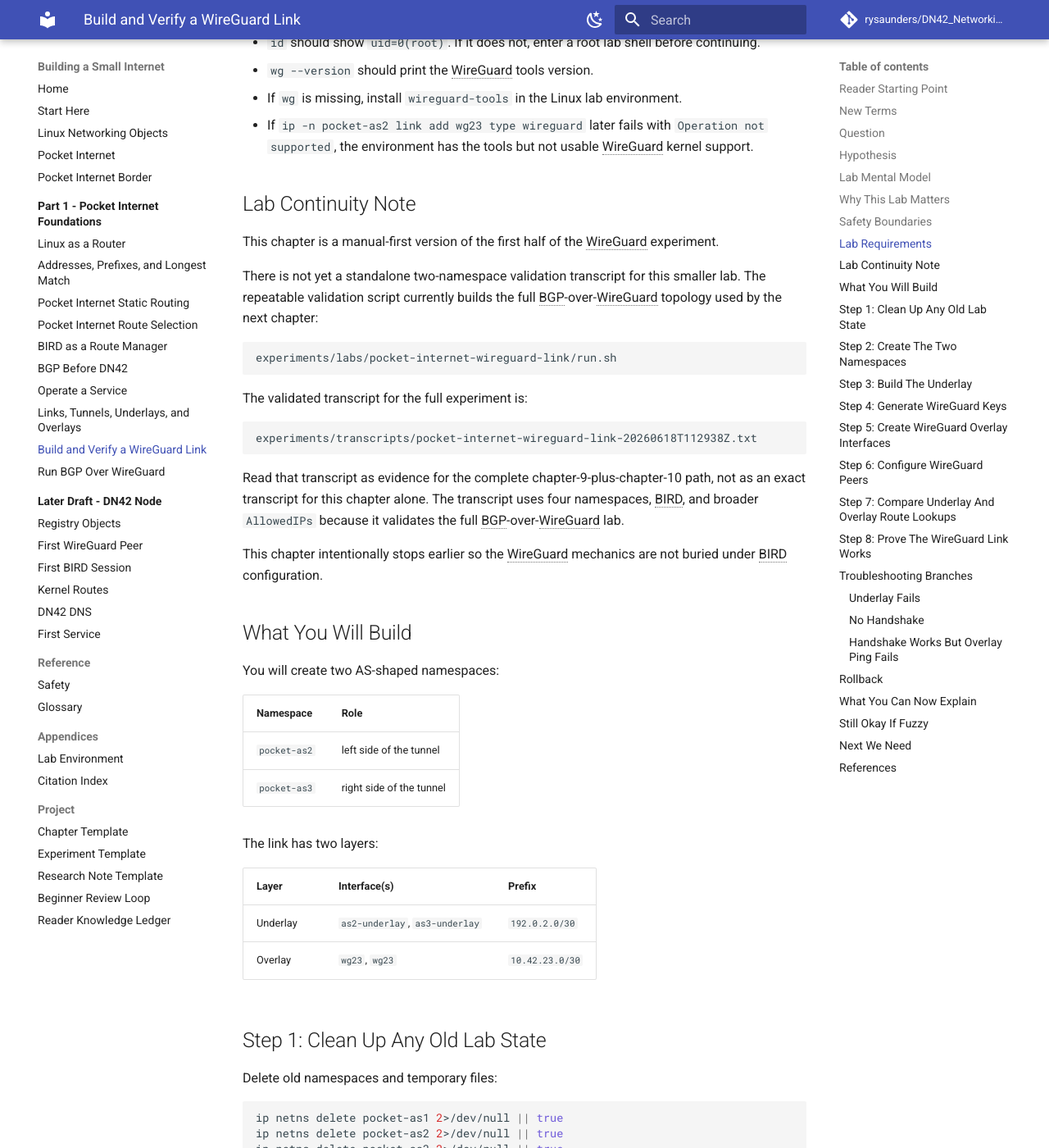
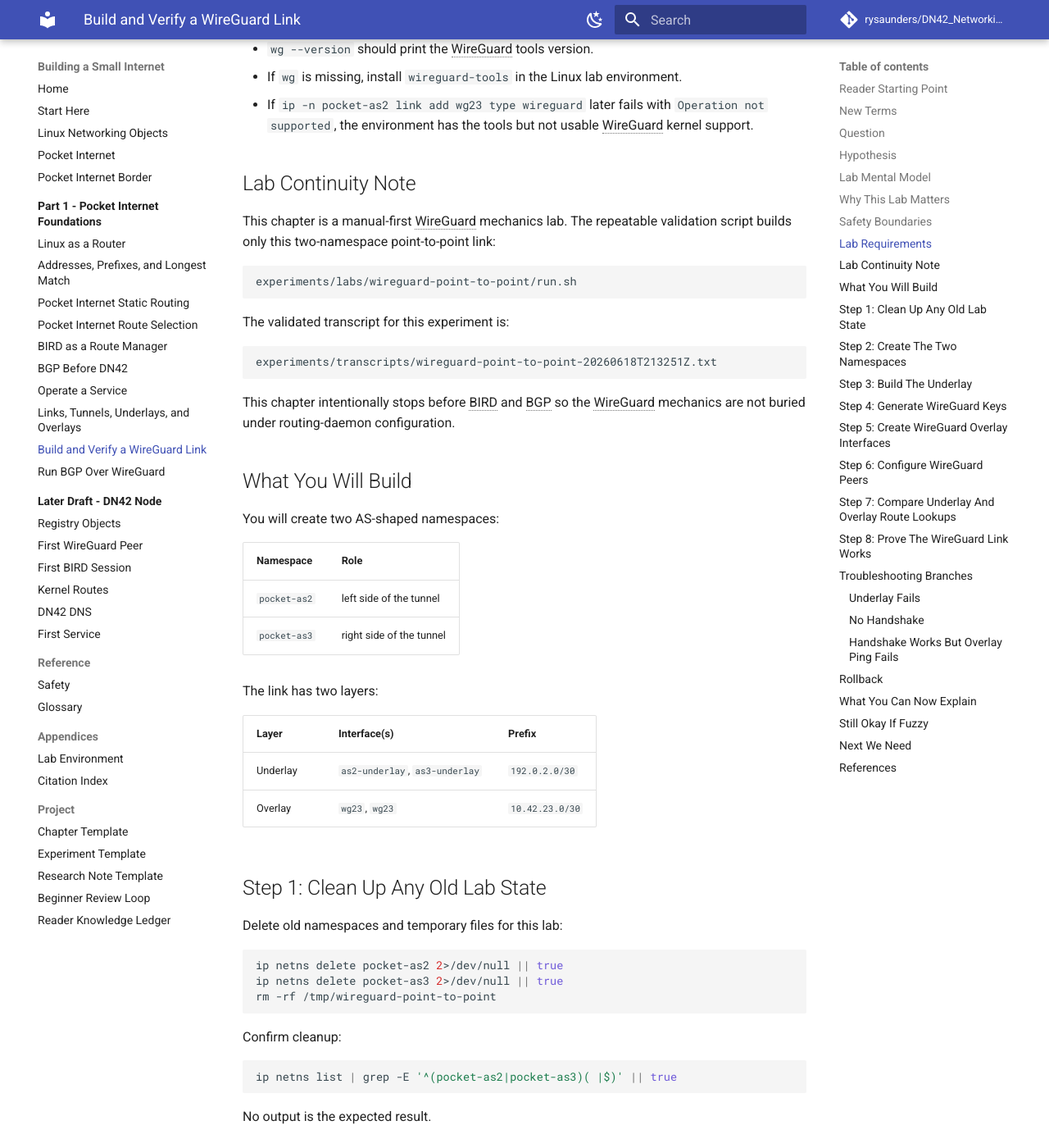
Before and after one commit to rysaunders/DN42_Networking_by_Experimenting, an MkDocs documentation site: the page built from docs/part-01-first-principles/09-wireguard-as-a-link.md, in a window 1280 px wide and 1400 px high, scrolled down 2913 px. Shown: the whole window at 82% size. Built offline with MkDocs 1.6.1 and Material for MkDocs 9.7.7, drawn with Linux system fonts in a browser that asks for light colours; comment, search, counter and statistics services are not loaded; some of the changed text lies outside the part shown.

Commit message:
Add standalone WireGuard point-to-point lab

````diff
--- a/docs/part-01-first-principles/09-wireguard-as-a-link.md
+++ b/docs/part-01-first-principles/09-wireguard-as-a-link.md
@@ -22,7 +22,7 @@ That is deliberate. Before asking a routing daemon to use a WireGuard link, you
 | Term | Plain-language meaning | Example in this lab |
 | --- | --- | --- |
 | WireGuard | A VPN protocol that creates encrypted tunnel interfaces. | The `wg23` interface inside each namespace |
-| Private key | A secret WireGuard key that stays local. | `/tmp/pocket-internet-wireguard-link/as2.key` |
+| Private key | A secret WireGuard key that stays local. | `/tmp/wireguard-point-to-point/as2.key` |
 | Public key | The key you give to the peer. | `as2.pub` |
 | Endpoint | The underlay IP and UDP port where a peer receives WireGuard packets. | `192.0.2.2:51824` |
 | Handshake | Evidence that the WireGuard peers exchanged setup traffic. | `latest handshake` in `wg show` |
@@ -73,8 +73,8 @@ Safety level: WireGuard lab.
 - The lab does not use `wg-quick`.
 - The lab does not add host default routes.
 - The lab does not touch public DN42 peers.
-- Rollback deletes the namespaces and removes generated keys with `/tmp/pocket-internet-wireguard-link`.
-- Cleanup also deletes possible `pocket-as1` and `pocket-as4` leftovers from earlier four-AS labs. This chapter itself creates only `pocket-as2` and `pocket-as3`.
+- Rollback deletes the namespaces and removes generated keys with `/tmp/wireguard-point-to-point`.
+- This chapter creates and deletes only `pocket-as2` and `pocket-as3`.
 
 Before the lab, capture the host baseline:
 
@@ -104,23 +104,19 @@ Expected observations:
 
 ## Lab Continuity Note
 
-This chapter is a manual-first version of the first half of the WireGuard experiment.
-
-There is not yet a standalone two-namespace validation transcript for this smaller lab. The repeatable validation script currently builds the full BGP-over-WireGuard topology used by the next chapter:
+This chapter is a manual-first WireGuard mechanics lab. The repeatable validation script builds only this two-namespace point-to-point link:
 
 ```text
-experiments/labs/pocket-internet-wireguard-link/run.sh
+experiments/labs/wireguard-point-to-point/run.sh
 ```
 
-The validated transcript for the full experiment is:
+The validated transcript for this experiment is:
 
 ```text
-experiments/transcripts/pocket-internet-wireguard-link-20260618T112938Z.txt
+experiments/transcripts/wireguard-point-to-point-20260618T213251Z.txt
 ```
 
-Read that transcript as evidence for the complete chapter-9-plus-chapter-10 path, not as an exact transcript for this chapter alone. The transcript uses four namespaces, BIRD, and broader `AllowedIPs` because it validates the full BGP-over-WireGuard lab.
-
-This chapter intentionally stops earlier so the WireGuard mechanics are not buried under BIRD configuration.
+This chapter intentionally stops before BIRD and BGP so the WireGuard mechanics are not buried under routing-daemon configuration.
 
 ## What You Will Build
 
@@ -140,20 +136,18 @@ The link has two layers:
 
 ## Step 1: Clean Up Any Old Lab State
 
-Delete old namespaces and temporary files:
+Delete old namespaces and temporary files for this lab:
 
 ```sh
-ip netns delete pocket-as1 2>/dev/null || true
 ip netns delete pocket-as2 2>/dev/null || true
 ip netns delete pocket-as3 2>/dev/null || true
-ip netns delete pocket-as4 2>/dev/null || true
-rm -rf /tmp/pocket-internet-wireguard-link
+rm -rf /tmp/wireguard-point-to-point
 ```
 
 Confirm cleanup:
 
 ```sh
-ip netns list | grep -E '^(pocket-as1|pocket-as2|pocket-as3|pocket-as4)( |$)' || true
+ip netns list | grep -E '^(pocket-as2|pocket-as3)( |$)' || true
 ```
 
 No output is the expected result.
@@ -163,7 +157,8 @@ No output is the expected result.
 Create a working directory and two namespaces:
 
 ```sh
-mkdir -p /tmp/pocket-internet-wireguard-link
+install -d -m 700 /tmp/wireguard-point-to-point
+stat -c "%a %n" /tmp/wireguard-point-to-point
 
 ip netns add pocket-as2
 ip netns add pocket-as3
@@ -222,18 +217,18 @@ If this fails, stop here. WireGuard has nowhere to send encrypted packets.
 Each side gets a private key and a public key:
 
 ```sh title="Generate WireGuard private and public keys from the root Linux shell"
-( umask 077; wg genkey > /tmp/pocket-internet-wireguard-link/as2.key )
-wg pubkey < /tmp/pocket-internet-wireguard-link/as2.key > /tmp/pocket-internet-wireguard-link/as2.pub
+( umask 077; wg genkey > /tmp/wireguard-point-to-point/as2.key )
+wg pubkey < /tmp/wireguard-point-to-point/as2.key > /tmp/wireguard-point-to-point/as2.pub
 
-( umask 077; wg genkey > /tmp/pocket-internet-wireguard-link/as3.key )
-wg pubkey < /tmp/pocket-internet-wireguard-link/as3.key > /tmp/pocket-internet-wireguard-link/as3.pub
+( umask 077; wg genkey > /tmp/wireguard-point-to-point/as3.key )
+wg pubkey < /tmp/wireguard-point-to-point/as3.key > /tmp/wireguard-point-to-point/as3.pub
 ```
 
 Print only public keys:
 
 ```sh
-cat /tmp/pocket-internet-wireguard-link/as2.pub
-cat /tmp/pocket-internet-wireguard-link/as3.pub
+cat /tmp/wireguard-point-to-point/as2.pub
+cat /tmp/wireguard-point-to-point/as3.pub
 ```
 
 Private keys stay local. Public keys are what peers exchange.
@@ -263,15 +258,15 @@ This reuses the familiar AS2-AS3 link prefix from earlier Pocket Internet labs.
 Read the public keys into shell variables:
 
 ```sh title="Read WireGuard public keys into shell variables"
-AS2_PUB="$(cat /tmp/pocket-internet-wireguard-link/as2.pub)"
-AS3_PUB="$(cat /tmp/pocket-internet-wireguard-link/as3.pub)"
+AS2_PUB="$(cat /tmp/wireguard-point-to-point/as2.pub)"
+AS3_PUB="$(cat /tmp/wireguard-point-to-point/as3.pub)"
 ```
 
 Configure AS2:
 
 ```sh title="Configure the AS2 WireGuard peer"
 ip netns exec pocket-as2 wg set wg23 \
-  private-key /tmp/pocket-internet-wireguard-link/as2.key \
+  private-key /tmp/wireguard-point-to-point/as2.key \
   listen-port 51823 \
   peer "$AS3_PUB" \
   allowed-ips 10.42.23.2/32 \
@@ -282,7 +277,7 @@ Configure AS3:
 
 ```sh title="Configure the AS3 WireGuard peer"
 ip netns exec pocket-as3 wg set wg23 \
-  private-key /tmp/pocket-internet-wireguard-link/as3.key \
+  private-key /tmp/wireguard-point-to-point/as3.key \
   listen-port 51824 \
   peer "$AS2_PUB" \
   allowed-ips 10.42.23.1/32 \
@@ -418,17 +413,17 @@ Delete namespaces and generated files:
 ```sh
 ip netns delete pocket-as2 2>/dev/null || true
 ip netns delete pocket-as3 2>/dev/null || true
-rm -rf /tmp/pocket-internet-wireguard-link
+rm -rf /tmp/wireguard-point-to-point
 ```
 
 Prove cleanup worked:
 
 ```sh
-if ip netns list | grep -E '^(pocket-as1|pocket-as2|pocket-as3|pocket-as4)( |$)'; then
-  echo 'leftover Pocket Internet namespaces found'
+if ip netns list | grep -E '^(pocket-as2|pocket-as3)( |$)'; then
+  echo 'leftover WireGuard lab namespaces found'
   exit 1
 fi
-echo 'no Pocket Internet namespaces remain'
+echo 'no WireGuard lab namespaces remain'
 ```
 
 Confirm the public default path still uses the normal host route:
````
Also changed, not shown: docs/pocket-internet.md (+2 -1 lines), experiments/labs/wireguard-point-to-point/README.md (added, +31 -0 lines), 2 other files.
